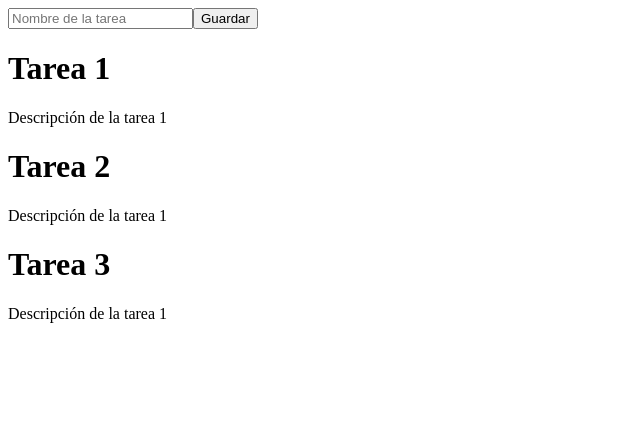
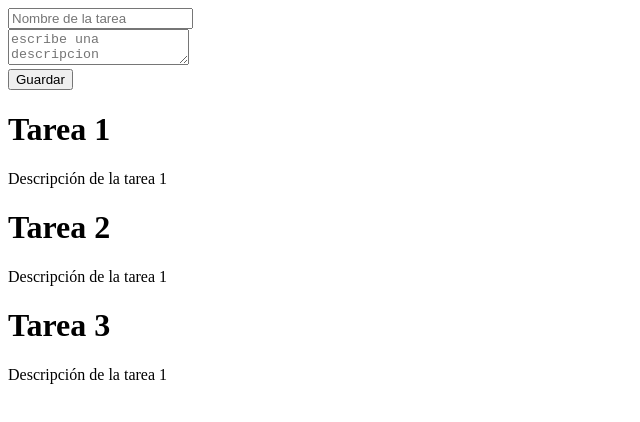
Before and after one commit to WilterD/react1, a React (Vite) app: page / in a window 1280 px wide. Shown: the top 422 px of the page, without its empty margins (0-640 px from the left). Built offline with nearby package versions, Linux system fonts and the light colour scheme.

Commit message:
agregando descripcion

```diff
--- a/src/App.jsx
+++ b/src/App.jsx
@@ -15,8 +15,8 @@ function App() {
       ...task,
       {
         id: task.length,
-        nombre: tasks,
-        descripcion: "a",
+        nombre: tasks.nombre,
+        descripcion: tasks.descripcion,
       },
     ]);
   }
--- /dev/null
+++ b/src/TaskCard.jsx
@@ -0,0 +1,11 @@
+// rafce
+const TaskCard = ({ task }) => {
+  return (
+    <div>
+      <h1>{task.nombre}</h1>
+      <p>{task.descripcion}</p>
+    </div>
+  );
+};
+
+export default TaskCard;
--- a/src/TaskForm.jsx
+++ b/src/TaskForm.jsx
@@ -2,11 +2,14 @@ import { useState } from "react";
 
 function TaskForm({ crearTask }) {
   const [nombre, setNombre] = useState("");
+  const [descripcion, setDescripcion] = useState("");
 
   const envioForm = (e) => {
     e.preventDefault(); // para que no se recargue la pagina
-    console.log(nombre)
-    crearTask(nombre);
+    crearTask({
+      nombre,
+      descripcion
+    });
   };
 
   return (
@@ -15,6 +18,11 @@ function TaskForm({ crearTask }) {
         placeholder="Nombre de la tarea"
         onChange={(e) => setNombre(e.target.value)}
       />
+      <br />
+      <textarea placeholder="escribe una descripcion" onChange={(e) =>{
+        setDescripcion(e.target.value)
+      }} />
+      <br />
       <button>Guardar</button>
     </form>
   );
--- a/src/TaskList.jsx
+++ b/src/TaskList.jsx
@@ -1,16 +1,13 @@
-function TaskList({task}) {
+import TaskCard from "./TaskCard";
 
-
+function TaskList({ task }) {
   if (task.length === 0) {
     return <h1>No hay tareas aun</h1>;
   }
   return (
     <>
       {task.map((task) => (
-        <div key={task.id}>
-            <h1>{task.nombre}</h1>
-            <p>{task.descripcion}</p>
-        </div>
+        <TaskCard key={task.id} task={task} />
       ))}
     </>
   );
```
